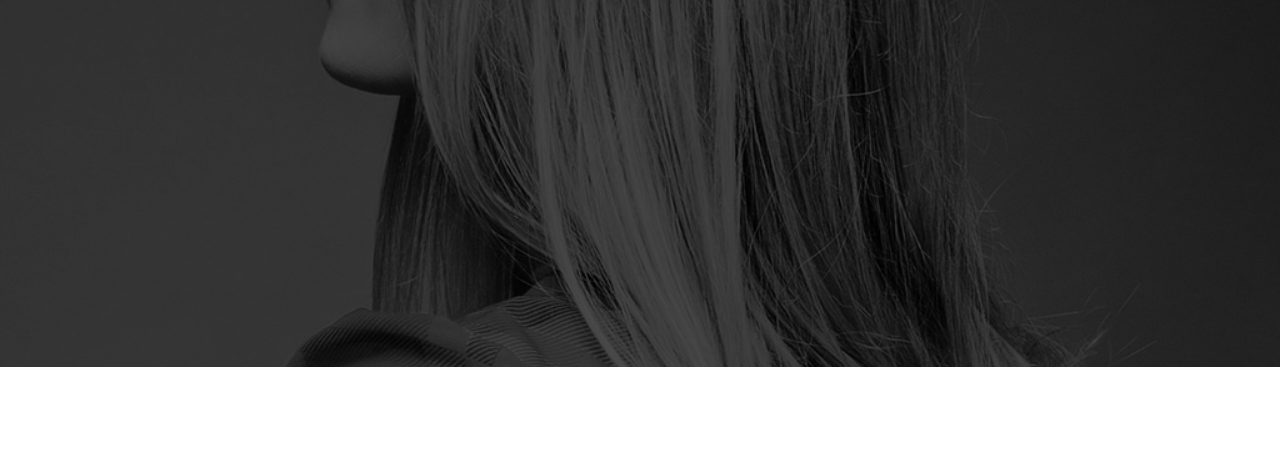
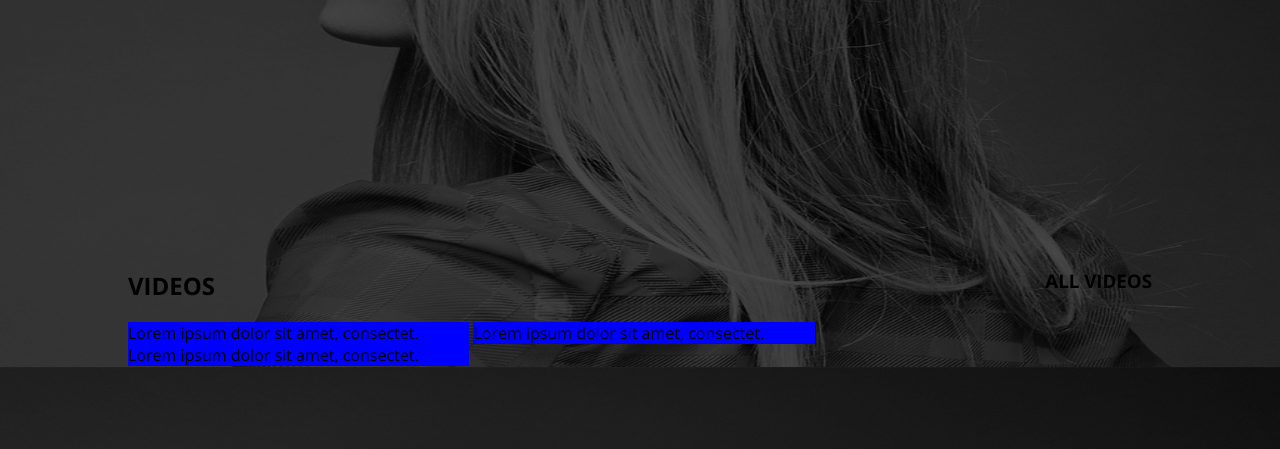
Before and after one commit to MehdiAlouafi/ObsiRailsChallenge-1, a plain HTML site: page index.html in a window 1280 px wide. Shown: the part 433-882 px from the top of the page. Before the commit the page ends 800 px from the top, so only its background shows below. Drawn offline with nearby package versions, Linux system fonts and the light colour scheme.

Commit message:
Well Done

```diff
--- a/css/style.css
+++ b/css/style.css
@@ -85,3 +85,30 @@
   color: rgba(255, 255, 255, 0.5);
   font-size: 20px;
 }
+header {
+  margin-bottom: 300px;
+}
+
+.wrapper {
+  max-width: 80%;
+  margin: 0 auto;
+  margin-top: 45px;
+}
+
+.video {
+  height: 200px;
+}
+
+.wrapper .video h2, h3 {
+  display: inline-block;
+}
+
+.video h3 {
+  float: right;
+}
+
+.thumbnail {
+  display: inline-block;
+  width: 33.333333%;
+  background-color: blue;
+}
--- a/index.html
+++ b/index.html
@@ -27,5 +27,22 @@
       <p>Made by Promo4</p>
     </div>
   </header>
+  <div class="wrapper">
+    <div class="video">
+      <h2>VIDEOS</h2>
+      <h3>ALL VIDEOS</h3>
+      <div class="video-thumbnail">
+        <div class="thumbnail">
+          <p>Lorem ipsum dolor sit amet, consectet.</p>
+        </div>
+        <div class="thumbnail">
+          <p>Lorem ipsum dolor sit amet, consectet.</p>
+        </div>
+        <div class="thumbnail">
+          <p>Lorem ipsum dolor sit amet, consectet.</p>
+        </div>
+      </div>
+    </div>
+  </div>
 </body>
 </html>
```
